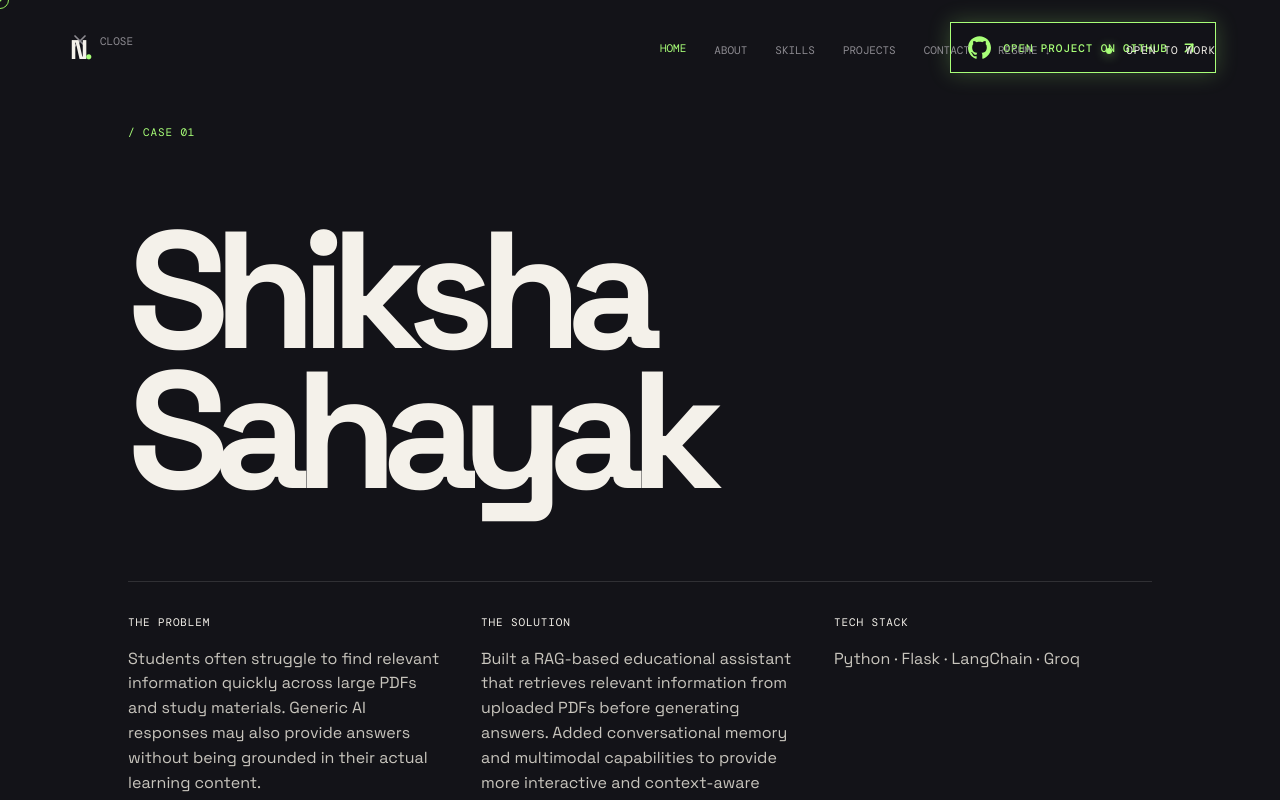
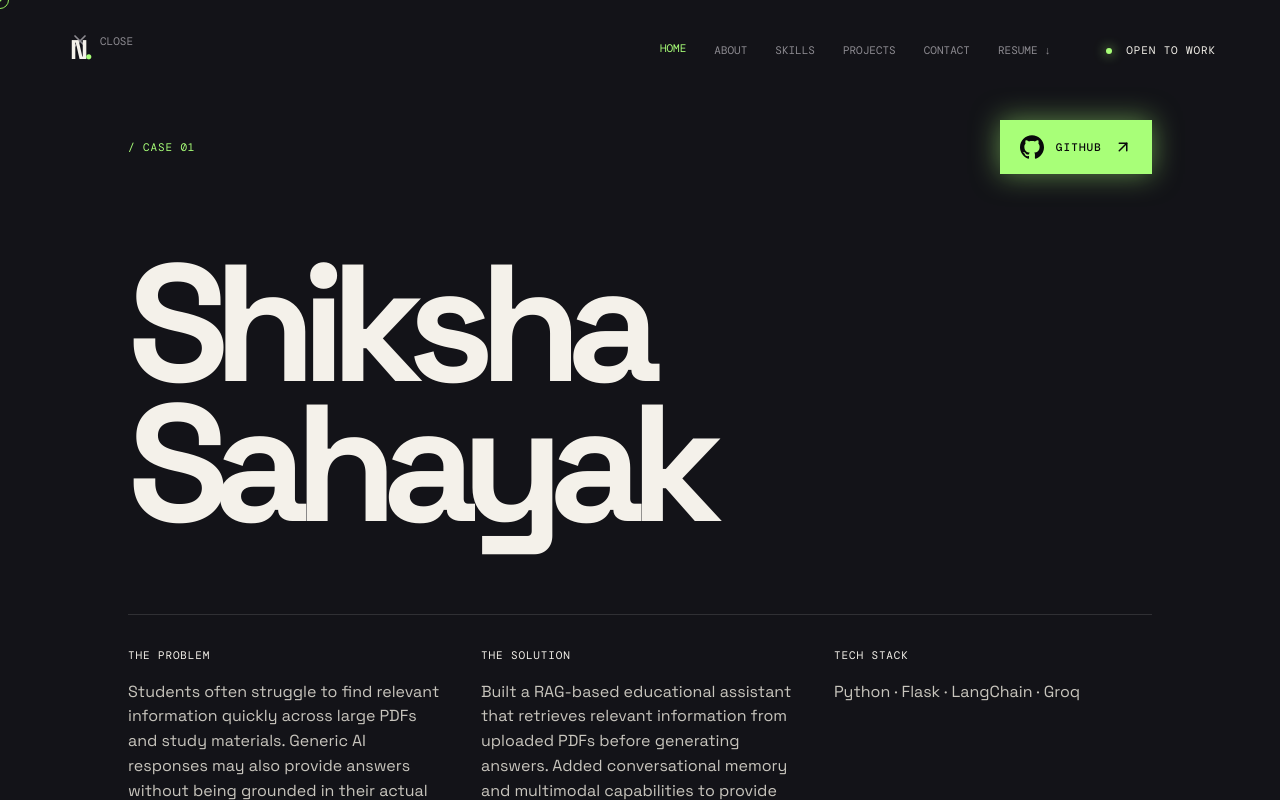
Before and after one commit to Nithishb03/portfolio-, a React (Vite) app: page / in a window 1280 px wide. Both pictures are taken after a click on the element 281 px from the left and 3086 px from the top of the page. Shown: the part 2636-3436 px from the top of the page. Built offline with nearby package versions, Linux system fonts and the light colour scheme.

Commit message:
Show GitHub actions in project headers

```diff
--- a/src/main.jsx
+++ b/src/main.jsx
@@ -306,7 +306,7 @@ function Contact() {
 }
 
 function CaseStudy({ project, onClose }) {
-  return <motion.div className="case-study" initial={{ clipPath: 'inset(100% 0 0 0)' }} animate={{ clipPath: 'inset(0% 0 0 0)' }} exit={{ clipPath: 'inset(0 0 100% 0)' }} transition={{ duration: 0.65, ease: [0.76, 0, 0.24, 1] }}><button className="case-study__close" onClick={onClose}><X size={20} /> CLOSE</button><a className="case-study__github" href={project.github} target="_blank" rel="noopener noreferrer" style={{ '--project-accent': project.accent }} data-cursor><SiGithub size={23} /><span>OPEN PROJECT ON GITHUB</span><ArrowUpRight size={18} /></a><div className="case-study__inner"><span className="section-tag" style={{ color: project.accent }}>/ CASE {project.number}</span><h2>{project.title}</h2><div className="case-study__grid"><div><span className="muted">THE PROBLEM</span><p>{project.problem || project.description}</p></div><div><span className="muted">THE SOLUTION</span><p>{project.solution || project.tagline || 'A focused build exploring practical software systems.'}</p></div><div><span className="muted">TECH STACK</span><p>{project.stack.join(' · ')}</p></div></div><div className="case-study__stack">{project.stack.map(item => <span key={item}>{item}</span>)}</div></div></motion.div>;
+  return <motion.div className="case-study" initial={{ clipPath: 'inset(100% 0 0 0)' }} animate={{ clipPath: 'inset(0% 0 0 0)' }} exit={{ clipPath: 'inset(0 0 100% 0)' }} transition={{ duration: 0.65, ease: [0.76, 0, 0.24, 1] }}><button className="case-study__close" onClick={onClose}><X size={20} /> CLOSE</button><div className="case-study__inner"><div className="case-study__header"><span className="section-tag" style={{ color: project.accent }}>/ CASE {project.number}</span><a className="case-study__github" href={project.github} target="_blank" rel="noopener noreferrer" style={{ '--project-accent': project.accent }} data-cursor><SiGithub size={24} /><span>GITHUB</span><ArrowUpRight size={18} /></a></div><h2>{project.title}</h2><div className="case-study__grid"><div><span className="muted">THE PROBLEM</span><p>{project.problem || project.description}</p></div><div><span className="muted">THE SOLUTION</span><p>{project.solution || project.tagline || 'A focused build exploring practical software systems.'}</p></div><div><span className="muted">TECH STACK</span><p>{project.stack.join(' · ')}</p></div></div><div className="case-study__stack">{project.stack.map(item => <span key={item}>{item}</span>)}</div></div></motion.div>;
 }
 
 function App() {
--- a/src/styles.css
+++ b/src/styles.css
@@ -79,8 +79,8 @@ h2 { margin:0; font-size:clamp(52px,8vw,120px); line-height:.84; letter-spacing:
 footer { display:flex; justify-content:space-between; color:var(--muted); padding-top:50px; } footer div { display:flex; gap:25px; } footer a { display:flex; gap:7px; align-items:center; } footer a:hover { color:var(--acid); }
 .resume { border-top:1px solid var(--line); } .resume__layout { display:grid; grid-template-columns:1.2fr .8fr; gap:5vw; margin-top:70px; align-items:end; } .resume__layout p { max-width:330px; color:var(--muted); line-height:1.5; margin:0 0 34px; } .resume-download { box-shadow:none; }
 .case-study { position:fixed; inset:0; z-index:20; background:#131318; overflow:auto; } .case-study__close { position:fixed; top:30px; left:5vw; z-index:31; border:0; background:none; display:flex; gap:10px; align-items:center; font:11px var(--mono); color:var(--muted); cursor:pointer; } .case-study__close:hover { color:var(--acid); }
-.case-study__inner { min-height:100%; padding:15vh 10vw; position:relative; } .case-study h2 { font-size:clamp(72px,13vw,190px); margin:80px 0; } .case-study__grid { display:grid; grid-template-columns:repeat(3,1fr); gap:35px; border-top:1px solid var(--line); padding-top:28px; } .case-study__grid p { color:#c8c5bd; line-height:1.55; max-width:330px; } .case-study__stack { display:flex; flex-wrap:wrap; gap:9px; margin-top:80px; } .case-study__stack span { border:1px solid var(--line); padding:11px 14px; font:11px var(--mono); color:var(--muted); }
-.case-study__github { position:fixed; top:22px; right:5vw; z-index:31; display:inline-flex; align-items:center; gap:12px; padding:13px 17px; border:1px solid var(--project-accent); background:rgba(19,19,24,.96); color:var(--project-accent); font:11px var(--mono); font-weight:500; letter-spacing:.08em; box-shadow:0 0 22px color-mix(in srgb, var(--project-accent) 24%, transparent); transition:background .25s, box-shadow .25s, transform .25s; cursor:pointer; } .case-study__github:hover { background:color-mix(in srgb, var(--project-accent) 16%, #131318); box-shadow:0 0 30px color-mix(in srgb, var(--project-accent) 44%, transparent); transform:translateY(-3px); }
+.case-study__inner { min-height:100%; padding:15vh 10vw; position:relative; } .case-study__header { display:flex; align-items:center; justify-content:space-between; gap:24px; } .case-study h2 { font-size:clamp(72px,13vw,190px); margin:80px 0; } .case-study__grid { display:grid; grid-template-columns:repeat(3,1fr); gap:35px; border-top:1px solid var(--line); padding-top:28px; } .case-study__grid p { color:#c8c5bd; line-height:1.55; max-width:330px; } .case-study__stack { display:flex; flex-wrap:wrap; gap:9px; margin-top:80px; } .case-study__stack span { border:1px solid var(--line); padding:11px 14px; font:11px var(--mono); color:var(--muted); }
+.case-study__github { display:inline-flex; align-items:center; gap:12px; padding:14px 19px; border:1px solid var(--project-accent); background:var(--project-accent); color:#09090b; font:11px var(--mono); font-weight:500; letter-spacing:.1em; box-shadow:0 0 28px color-mix(in srgb, var(--project-accent) 50%, transparent); transition:box-shadow .25s, transform .25s; cursor:pointer; } .case-study__github:hover { box-shadow:0 0 38px color-mix(in srgb, var(--project-accent) 72%, transparent); transform:translateY(-3px); }
 .cursor { position:fixed; z-index:40; width:18px; height:18px; border:1px solid var(--acid); border-radius:50%; pointer-events:none; transform:translate(-50%,-50%); mix-blend-mode:difference; transition:width .25s,height .25s,background .25s; } .cursor:after { content:""; width:3px; height:3px; background:var(--acid); position:absolute; left:50%; top:50%; transform:translate(-50%,-50%); border-radius:50%; } .cursor--active { width:45px; height:45px; background:var(--acid); border-color:transparent; }
 .nav-menu { display:none; width:34px; padding:8px 0; } .nav-menu span { display:block; width:100%; height:1px; background:var(--text); margin:6px 0; }
 @media (max-width: 760px) {
```
